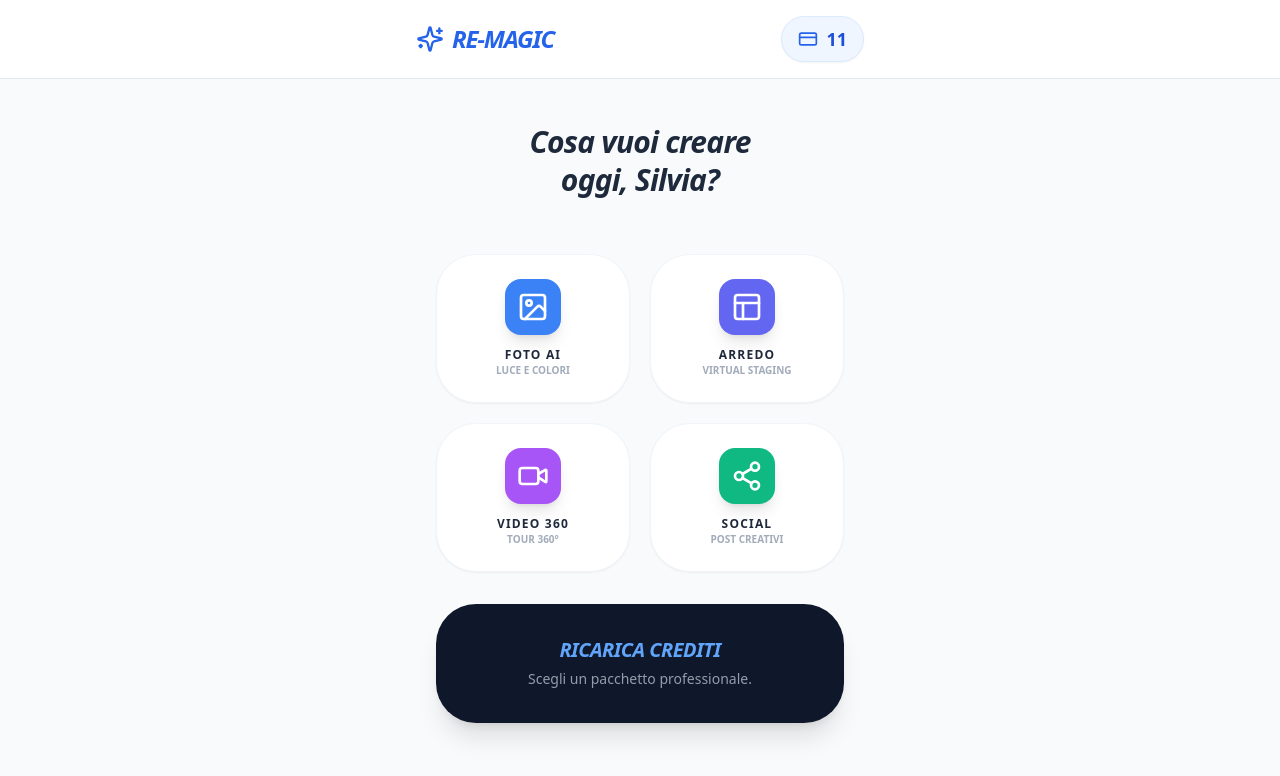
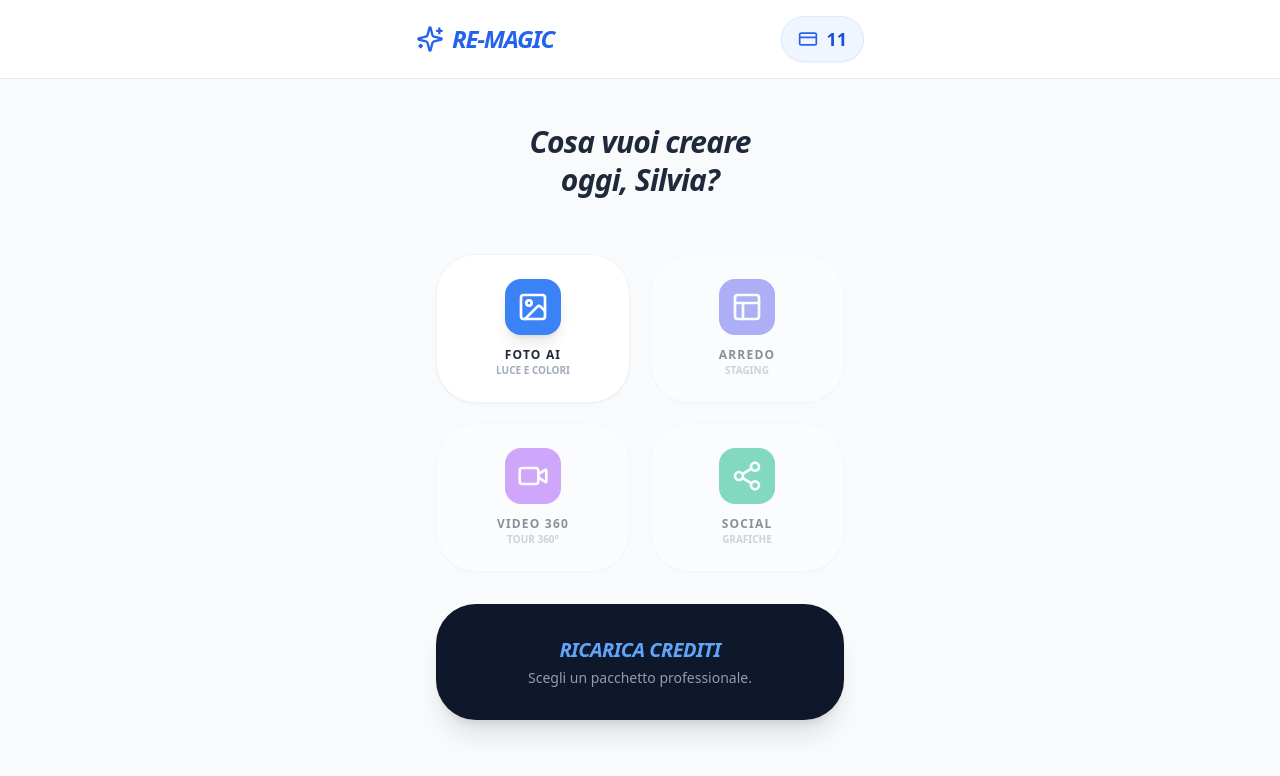
Before and after one commit to Silvia79r/real-estate-magic, a Next.js app: page / in a window 1280 px wide. Shown: the top 776 px of the page. Built offline with nearby package versions, Linux system fonts and the light colour scheme.

Commit message:
Update page.tsx

```diff
--- a/app/page.tsx
+++ b/app/page.tsx
@@ -1,14 +1,106 @@
 "use client";
 import React, { useState } from 'react';
-import { Camera, Image as ImageIcon, Sparkles, CreditCard, Video, Layout, Share2 } from 'lucide-react';
+import { Camera, Image as ImageIcon, Sparkles, CreditCard, Video, Layout, Share2, Loader2, CheckCircle, Smartphone, ArrowLeft, Download } from 'lucide-react';
 
 export default function RealEstateApp() {
-  // Stato minimo solo per navigare tra le sezioni
-  const [activeTab, setActiveTab] = useState('home');
+  const [activeTab, setActiveTab] = useState<'home' | 'photo'>('home');
+  const [isProcessing, setIsProcessing] = useState(false);
+  const [credits, setCredits] = useState(11);
+  const [isDone, setIsDone] = useState(false);
+  const [selectedImage, setSelectedImage] = useState<string | null>(null);
+
+  const handleFileChange = (e: React.ChangeEvent<HTMLInputElement>) => {
+    const file = e.target.files?.[0];
+    if (file) {
+      const reader = new FileReader();
+      reader.onloadend = () => { setSelectedImage(reader.result as string); };
+      reader.readAsDataURL(file);
+    }
+  };
+
+  const startAiMagic = async () => {
+    if (credits <= 0) return;
+    if (!selectedImage) return;
+    setIsProcessing(true);
+    setIsDone(false);
+    try {
+      const res = await fetch("/api/replicate", {
+        method: "POST",
+        headers: { "Content-Type": "application/json" },
+        body: JSON.stringify({ image: selectedImage }),
+      });
+      const data = await res.json();
+      if (data.output) {
+        setCredits((c) => c - 1);
+        setIsDone(true);
+      }
+    } catch (err) {
+      alert("Errore durante l'elaborazione");
+    } finally {
+      setIsProcessing(false);
+    }
+  };
+
+  if (activeTab === 'photo') {
+    return (
+      <div className="min-h-screen bg-slate-50 flex flex-col font-sans text-slate-900 animate-in slide-in-from-bottom-6">
+        <header className="bg-white border-b border-slate-200 px-4 py-4 sticky top-0 z-50">
+          <div className="max-w-md mx-auto flex items-center justify-between">
+            <button onClick={() => {setActiveTab('home'); setIsDone(false); setSelectedImage(null);}} className="flex items-center gap-2 text-blue-600 font-bold">
+              <ArrowLeft className="w-5 h-5" /> Home
+            </button>
+            <div className="bg-blue-50 px-4 py-2 rounded-full flex items-center gap-2 border border-blue-100">
+              <CreditCard className="w-5 h-5 text-blue-600" />
+              <span className="text-lg font-black text-blue-700">{credits}</span>
+            </div>
+          </div>
+        </header>
+
+        <main className="flex-1 p-5 max-w-md mx-auto w-full">
+          <div className="bg-white p-8 rounded-[3rem] shadow-sm border border-slate-100 text-center">
+            {!isDone ? (
+              <>
+                <div className="mb-8 p-6 bg-blue-50 rounded-3xl text-blue-800 text-sm font-bold italic">
+                  💡 L'AI bilancerà le luci e raddrizzerà le pareti storte per te.
+                </div>
+                <label className="relative aspect-square border-2 border-dashed border-slate-200 rounded-[2.5rem] bg-slate-50 flex flex-col items-center justify-center mb-8 overflow-hidden cursor-pointer">
+                  <input type="file" accept="image/*" capture="environment" onChange={handleFileChange} className="absolute inset-0 opacity-0 w-full h-full z-20" />
+                  {isProcessing ? <Loader2 className="w-14 h-14 text-blue-600 animate-spin" /> : selectedImage ? <img src={selectedImage} alt="Preview" className="w-full h-full object-cover" /> : (
+                    <div className="flex flex-col items-center">
+                      <Camera className="w-14 h-14 text-slate-300 mb-2" />
+                      <p className="text-slate-400 font-black text-[10px] uppercase italic underline">Tocca per scattare foto reale</p>
+                    </div>
+                  )}
+                </label>
+                <button onClick={startAiMagic} disabled={isProcessing || !selectedImage} className="w-full py-7 rounded-[2rem] font-black text-lg bg-blue-600 text-white uppercase italic shadow-xl active:scale-95 transition-all">
+                  <Sparkles className="w-7 h-7 inline mr-2" /> {isProcessing ? "ELABORAZIONE..." : "AVVIA MAGIA"}
+                </button>
+              </>
+            ) : (
+              <div className="flex flex-col items-center py-4 animate-in zoom-in">
+                <div className="bg-emerald-100 p-6 rounded-full mb-6 border border-emerald-200"><CheckCircle className="w-14 h-14 text-emerald-500" /></div>
+                <h3 className="text-2xl font-black text-slate-800 uppercase italic mb-8">Risultato Pronto!</h3>
+                <div className="w-full space-y-4">
+                  <button className="w-full bg-slate-900 text-white p-6 rounded-[2rem] flex items-center justify-between shadow-lg">
+                    <div className="flex items-center gap-4"><ImageIcon className="w-6 h-6 text-blue-400" /><span className="font-black text-sm uppercase italic">Portale (4:3)</span></div>
+                    <Download className="w-6 h-6 text-blue-400" />
+                  </button>
+                  <button className="w-full bg-white border-4 border-slate-100 text-slate-900 p-6 rounded-[2rem] flex items-center justify-between shadow-sm">
+                    <div className="flex items-center gap-4"><Smartphone className="w-6 h-6 text-purple-500" /><span className="font-black text-sm uppercase italic">Social (4:5)</span></div>
+                    <Download className="w-6 h-6 text-purple-500" />
+                  </button>
+                </div>
+                <button onClick={() => {setIsDone(false); setSelectedImage(null);}} className="mt-12 text-slate-400 font-black text-[10px] uppercase border-b-2 border-slate-200 pb-1">Nuova Elaborazione</button>
+              </div>
+            )}
+          </div>
+        </main>
+      </div>
+    );
+  }
 
   return (
     <div className="min-h-screen bg-slate-50 flex flex-col font-sans text-slate-900">
-      {/* Header con Logo e Crediti */}
       <header className="bg-white border-b border-slate-200 px-4 py-4 sticky top-0 z-50">
         <div className="max-w-md mx-auto flex items-center justify-between">
           <div className="flex items-center gap-2">
@@ -17,69 +109,37 @@ export default function RealEstateApp() {
           </div>
           <div className="bg-blue-50 px-4 py-2 rounded-full flex items-center gap-2 border border-blue-100 shadow-sm">
             <CreditCard className="w-5 h-5 text-blue-600" />
-            <span className="text-lg font-black text-blue-700">11</span>
+            <span className="text-lg font-black text-blue-700">{credits}</span>
           </div>
         </div>
       </header>
 
       <main className="flex-1 p-5 max-w-md mx-auto w-full">
-        <div className="space-y-8">
-          {/* Titolo di Benvenuto */}
+        <div className="space-y-8 animate-in fade-in">
           <div className="py-6 text-center">
             <h2 className="text-3xl font-black text-slate-800 leading-tight tracking-tight italic">Cosa vuoi creare<br/>oggi, Silvia?</h2>
           </div>
-
-          {/* Griglia 4 Pulsanti Principali */}
           <div className="grid grid-cols-2 gap-5">
-            {/* Foto AI - Blu */}
-            <div className="bg-white p-6 rounded-[2.5rem] shadow-sm border border-slate-100 flex flex-col items-center gap-3 text-center">
-              <div className="w-14 h-14 bg-blue-500 rounded-2xl flex items-center justify-center shadow-lg">
-                <ImageIcon className="w-8 h-8 text-white" />
-              </div>
-              <div>
-                <p className="font-black text-xs uppercase text-slate-800 tracking-widest">Foto AI</p>
-                <p className="text-[10px] text-slate-500 font-bold uppercase opacity-60">Luce e Colori</p>
-              </div>
+            <button onClick={() => setActiveTab('photo')} className="bg-white p-6 rounded-[2.5rem] shadow-sm border border-slate-100 flex flex-col items-center gap-3 text-center active:scale-95 transition-all">
+              <div className="w-14 h-14 bg-blue-500 rounded-2xl flex items-center justify-center shadow-lg"><ImageIcon className="w-8 h-8 text-white" /></div>
+              <div><p className="font-black text-xs uppercase text-slate-800 tracking-widest">Foto AI</p><p className="text-[10px] text-slate-500 font-bold uppercase opacity-60 text-center">Luce e Colori</p></div>
+            </button>
+            <div className="bg-white p-6 rounded-[2.5rem] shadow-sm border border-slate-100 flex flex-col items-center gap-3 text-center opacity-50">
+              <div className="w-14 h-14 bg-indigo-500 rounded-2xl flex items-center justify-center"><Layout className="w-8 h-8 text-white" /></div>
+              <div><p className="font-black text-xs uppercase text-slate-800 tracking-widest">Arredo</p><p className="text-[10px] text-slate-500 font-bold uppercase opacity-60">Staging</p></div>
             </div>
-
-            {/* Arredo - Indigo */}
-            <div className="bg-white p-6 rounded-[2.5rem] shadow-sm border border-slate-100 flex flex-col items-center gap-3 text-center">
-              <div className="w-14 h-14 bg-indigo-500 rounded-2xl flex items-center justify-center shadow-lg">
-                <Layout className="w-8 h-8 text-white" />
-              </div>
-              <div>
-                <p className="font-black text-xs uppercase text-slate-800 tracking-widest">Arredo</p>
-                <p className="text-[10px] text-slate-500 font-bold uppercase opacity-60">Virtual Staging</p>
-              </div>
+            <div className="bg-white p-6 rounded-[2.5rem] shadow-sm border border-slate-100 flex flex-col items-center gap-3 text-center opacity-50">
+              <div className="w-14 h-14 bg-purple-500 rounded-2xl flex items-center justify-center"><Video className="w-8 h-8 text-white" /></div>
+              <div><p className="font-black text-xs uppercase text-slate-800 tracking-widest">Video 360</p><p className="text-[10px] text-slate-500 font-bold uppercase opacity-60">Tour 360°</p></div>
             </div>
-
-            {/* Video 360 - Purple */}
-            <div className="bg-white p-6 rounded-[2.5rem] shadow-sm border border-slate-100 flex flex-col items-center gap-3 text-center">
-              <div className="w-14 h-14 bg-purple-500 rounded-2xl flex items-center justify-center shadow-lg">
-                <Video className="w-8 h-8 text-white" />
-              </div>
-              <div>
-                <p className="font-black text-xs uppercase text-slate-800 tracking-widest">Video 360</p>
-                <p className="text-[10px] text-slate-500 font-bold uppercase opacity-60">Tour 360°</p>
-              </div>
-            </div>
-
-            {/* Social - Emerald */}
-            <div className="bg-white p-6 rounded-[2.5rem] shadow-sm border border-slate-100 flex flex-col items-center gap-3 text-center">
-              <div className="w-14 h-14 bg-emerald-500 rounded-2xl flex items-center justify-center shadow-lg">
-                <Share2 className="w-8 h-8 text-white" />
-              </div>
-              <div>
-                <p className="font-black text-xs uppercase text-slate-800 tracking-widest">Social</p>
-                <p className="text-[10px] text-slate-500 font-bold uppercase opacity-60">Post Creativi</p>
-              </div>
+            <div className="bg-white p-6 rounded-[2.5rem] shadow-sm border border-slate-100 flex flex-col items-center gap-3 text-center opacity-50">
+              <div className="w-14 h-14 bg-emerald-500 rounded-2xl flex items-center justify-center"><Share2 className="w-8 h-8 text-white" /></div>
+              <div><p className="font-black text-xs uppercase text-slate-800 tracking-widest">Social</p><p className="text-[10px] text-slate-500 font-bold uppercase opacity-60">Grafiche</p></div>
             </div>
           </div>
-
-          {/* Banner Ricarica Crediti - Nero */}
-          <div className="bg-slate-900 p-8 rounded-[2.5rem] text-white shadow-xl mt-4 relative overflow-hidden text-center">
+          <div className="bg-slate-900 p-8 rounded-[2.5rem] text-white shadow-xl mt-4 text-center">
              <h3 className="text-xl font-black mb-1 uppercase tracking-tight italic text-blue-400">Ricarica Crediti</h3>
-             <p className="text-sm opacity-70 leading-relaxed font-medium text-slate-300">Scegli un pacchetto professionale.</p>
+             <p className="text-sm opacity-70 font-medium text-slate-300 text-center">Scegli un pacchetto professionale.</p>
           </div>
         </div>
       </main>
```
